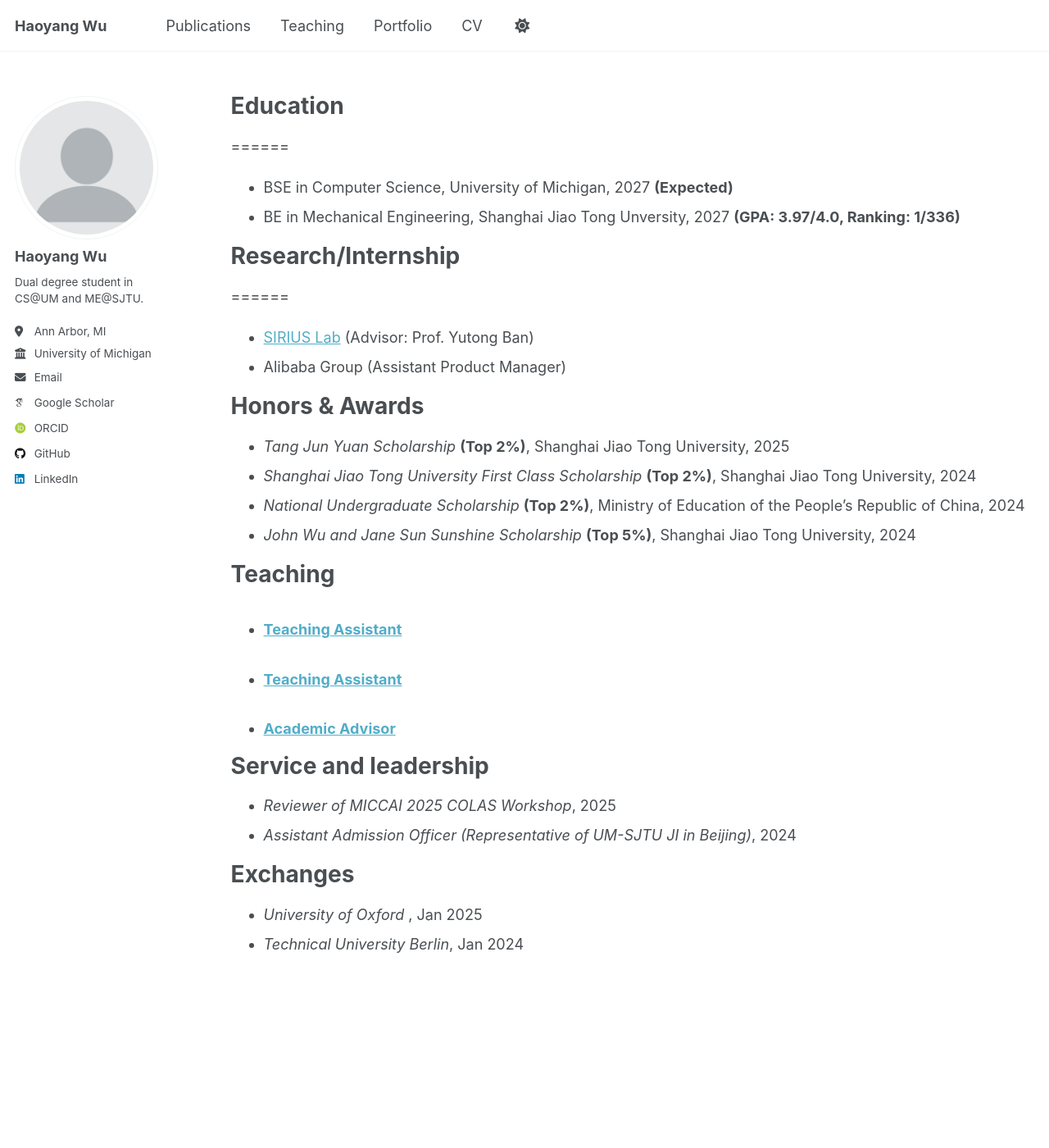
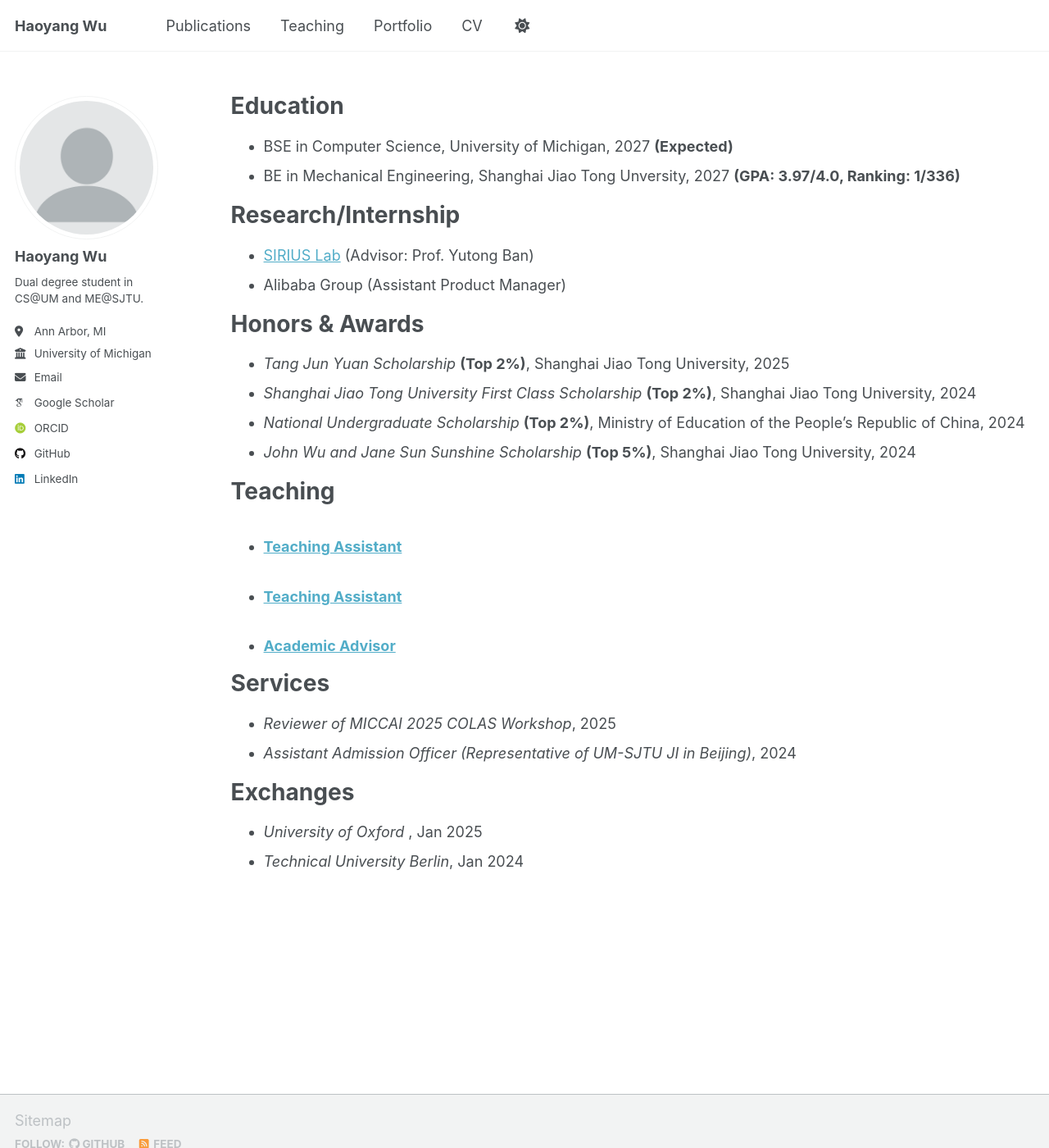
Before and after one commit to William-HYWu/William-HYWu.github.io, a Jekyll site: the page built from _pages/cv.md, in a window 1280 px wide and 1400 px high. Shown: the whole window at 82% size. Built offline with Jekyll 4.4.1, drawn with Linux system fonts in a browser that asks for light colours; some web fonts are replaced; a script that is not in the unit is left out.

Commit message:
modify cv

```diff
--- a/_pages/cv.md
+++ b/_pages/cv.md
@@ -9,12 +9,10 @@
 {% include base_path %}
 
 # Education
-======
 * BSE in Computer Science, University of Michigan, 2027 **(Expected)**
 * BE in Mechanical Engineering, Shanghai Jiao Tong Unversity, 2027 **(GPA: 3.97/4.0, Ranking: 1/336)**
 
 # Research/Internship
-======
 * [SIRIUS Lab](https://banyutong.github.io/sirius_lab_website/index.html#research) (Advisor: Prof. Yutong Ban)
 * Alibaba Group (Assistant Product Manager)
 
@@ -29,7 +27,7 @@
     {% include archive-single-cv.html %}
   {% endfor %}</ul>
 
-# Service and leadership
+# Services
 - _Reviewer of MICCAI 2025 COLAS Workshop_, 2025
 - _Assistant Admission Officer (Representative of UM-SJTU JI in Beijing)_, 2024
 
```
